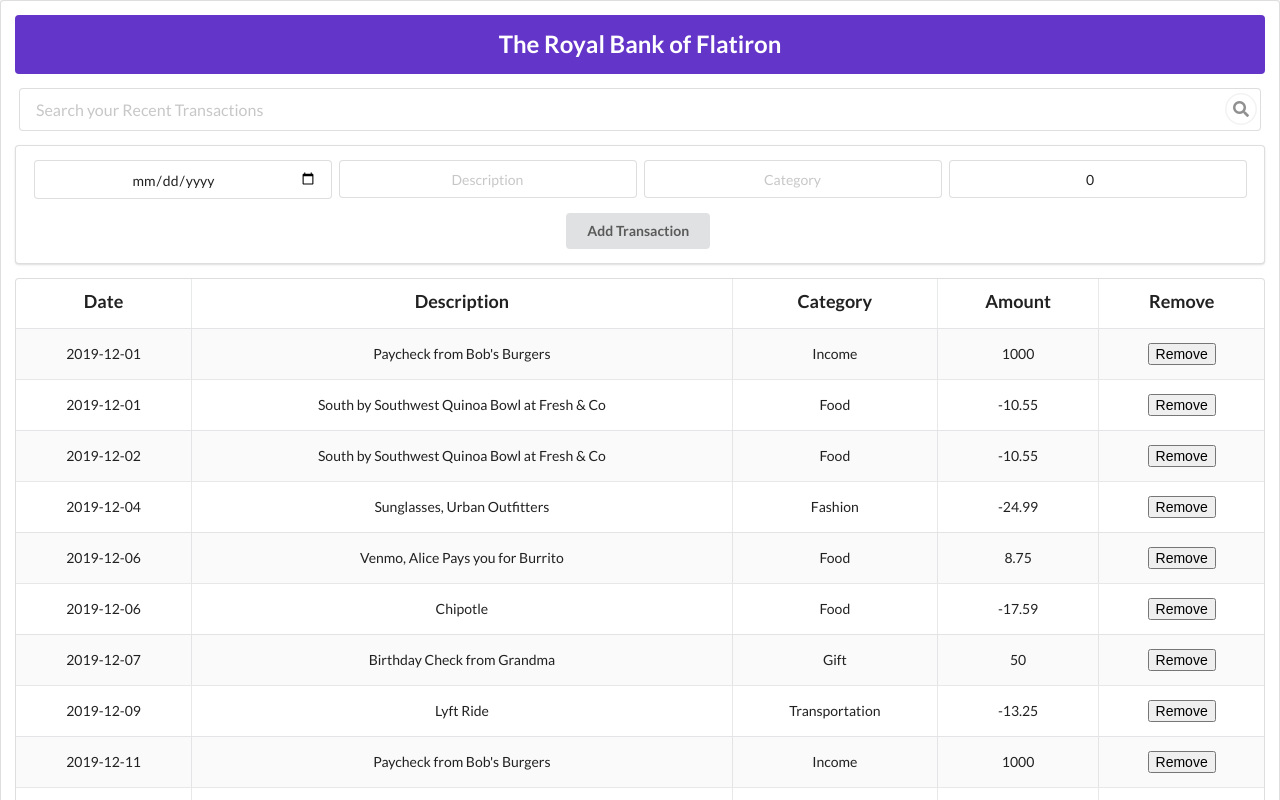
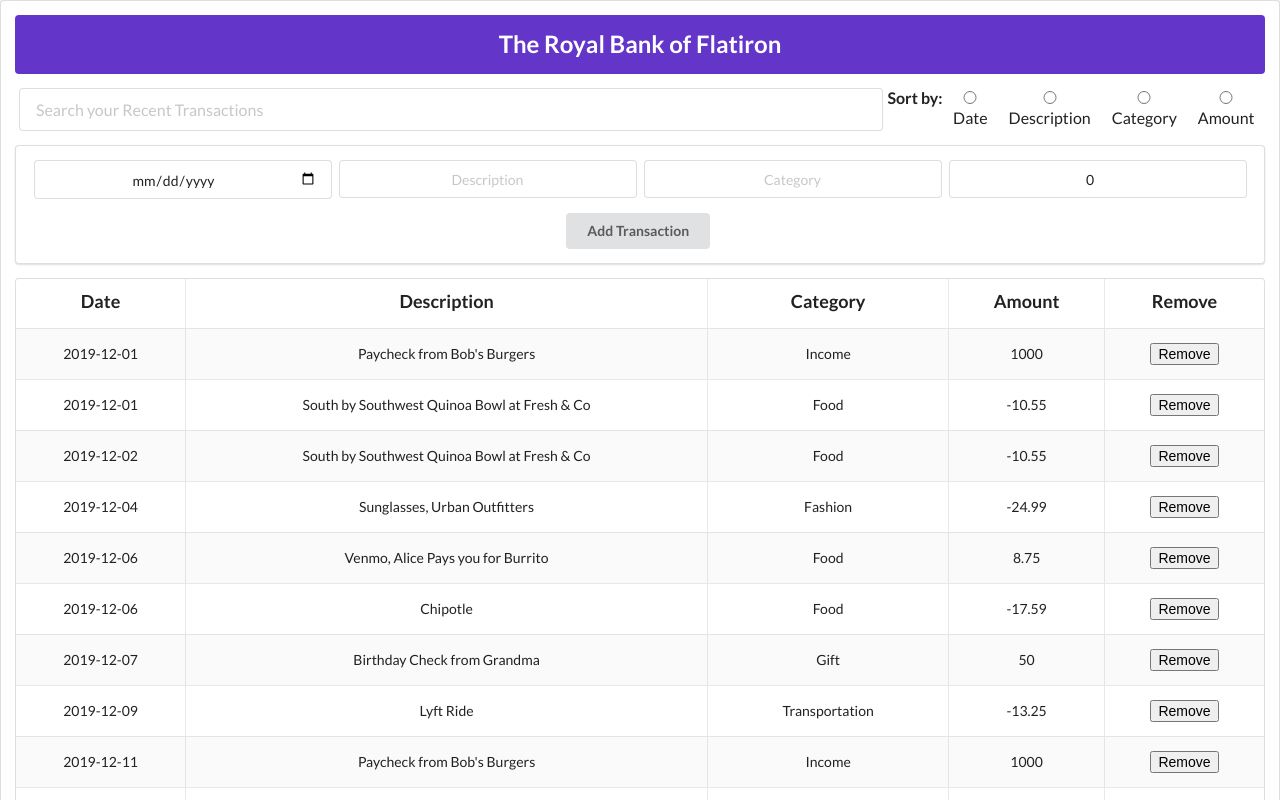
Before and after one commit to learn-co-students/DC-SE-040521-Code-Challenge, a React (Create React App) app in the folder bank-of-flatiron/: page / in a window 1280 px wide. Shown: the top 800 px of the page. Built offline with nearby package versions, Linux system fonts and the light colour scheme; data requests are answered from the project's data file.

Commit message:
Completed all stretch deliverables but not in time for grading =(

```diff
--- a/bank-of-flatiron/db.json
+++ b/bank-of-flatiron/db.json
@@ -83,6 +83,27 @@
       "description": "Venmo, Pay Roommate for Rent",
       "category": "Housing",
       "amount": -975
+    },
+    {
+      "amount": 5555,
+      "category": "Business Essentials",
+      "date": "2021-05-26",
+      "description": "Hookers and Blow",
+      "id": 13
+    },
+    {
+      "amount": 11.94,
+      "category": "Food",
+      "date": "2021-05-18",
+      "description": "Chipotle",
+      "id": 14
+    },
+    {
+      "amount": 2340,
+      "category": "Travel",
+      "date": "2021-05-31",
+      "description": "Cancun Trip",
+      "id": 15
     }
   ]
 }
--- a/bank-of-flatiron/src/components/AccountContainer.js
+++ b/bank-of-flatiron/src/components/AccountContainer.js
@@ -9,9 +9,16 @@ class AccountContainer extends Component {
 
     return (
       <div>
-        <Search handleSearch={this.props.handleSearch}/>
+        <Search
+          handleSearch={this.props.handleSearch}
+          sort={this.props.sort}
+          changeSort={this.props.changeSort}
+        />
         <AddTransactionForm addTransaction={this.props.addTransaction}/>
-        <TransactionsList transactions={this.props.transactions} deleteTransaction={this.props.deleteTransaction}/>
+        <TransactionsList
+          transactions={this.props.transactions}
+          deleteTransaction={this.props.deleteTransaction}
+        />
       </div>
     );
   }
--- a/bank-of-flatiron/src/components/App.js
+++ b/bank-of-flatiron/src/components/App.js
@@ -9,7 +9,8 @@ class App extends Component {
 
   state = {
     transactions: [],
-    searchBar: ""
+    searchBar: "",
+    sort: ""
   }
 
   componentDidMount() {
@@ -41,9 +42,26 @@ class App extends Component {
       }))
   }
 
+  changeSort = (sort) => this.setState({sort})
+
+  sortDescription = () => {
+    let displayDescription = this.state.transactions.filter((filtered) => filtered.description.includes(this.state.searchBar))
+
+    if(this.state.sort === "Description"){
+      return displayDescription.sort((transaction1, transaction2) => transaction1.description > transaction2.description ? 1 : -1)
+    } else if(this.state.sort === "Category"){
+      return displayDescription.sort((transaction1, transaction2) => transaction1.category > transaction2.category ? 1 : -1)
+    } else if(this.state.sort === "Amount"){
+      return displayDescription.sort((transaction1, transaction2) => transaction1.amount > transaction2.amount ? 1 : -1)
+    } else if(this.state.sort === "Date"){
+      return displayDescription.sort((transaction1, transaction2) => transaction1.date < transaction2.date ? 1 : -1)
+    }else{
+      return displayDescription
+    }
+  }
+
+
   render() {
-
-    const searchFilter = this.state.transactions.filter((filtered) => filtered.description.includes(this.state.searchBar))
 
     return (
       <div className="ui raised segment">
@@ -51,10 +69,12 @@ class App extends Component {
           <h2>The Royal Bank of Flatiron</h2>
         </div>
         <AccountContainer
-          transactions={searchFilter}
+          transactions={this.sortDescription()}
           handleSearch={this.handleSearch}
           addTransaction={this.addTransaction}
           deleteTransaction={this.deleteTransaction}
+          sort={this.state.sort}
+          changeSort={this.changeSort}
         />
       </div>
     );
--- a/bank-of-flatiron/src/components/Search.js
+++ b/bank-of-flatiron/src/components/Search.js
@@ -8,7 +8,45 @@ const Search = (props) => {
         placeholder={"Search your Recent Transactions"}
         onChange={(e) => {props.handleSearch(e.target.value)}}
       />
-      <i className="circular search link icon"></i>
+
+      <strong>Sort by:</strong>
+      <label>
+        <input
+          type="radio"
+          value="Date"
+          checked={props.sort === "Date"}
+          onChange={(e) => props.changeSort(e.target.value)}
+          />
+        Date
+      </label>
+      <label>
+        <input
+          type="radio"
+          value="Description"
+          checked={props.sort === "Description"}
+          onChange={(e) => props.changeSort(e.target.value)}
+          />
+        Description
+      </label>
+      <label>
+        <input
+          type="radio"
+          value="Category"
+          checked={props.sort === "Category"}
+          onChange={(e) => props.changeSort(e.target.value)}
+         />
+        Category
+      </label>
+      <label>
+        <input
+          type="radio"
+          value="Amount"
+          checked={props.sort === "Amount"}
+          onChange={(e) => props.changeSort(e.target.value)}
+         />
+        Amount
+      </label>
+
     </div>
   );
 };
--- a/bank-of-flatiron/src/components/Transaction.js
+++ b/bank-of-flatiron/src/components/Transaction.js
@@ -9,7 +9,6 @@ const Transaction = (props) => {
       <td>{props.transaction.amount}</td>
       <td>
         <button
-          id={props.transaction.id}
           onClick={() => props.deleteTransaction(props.transaction)}
           >Remove
           </button>
```
